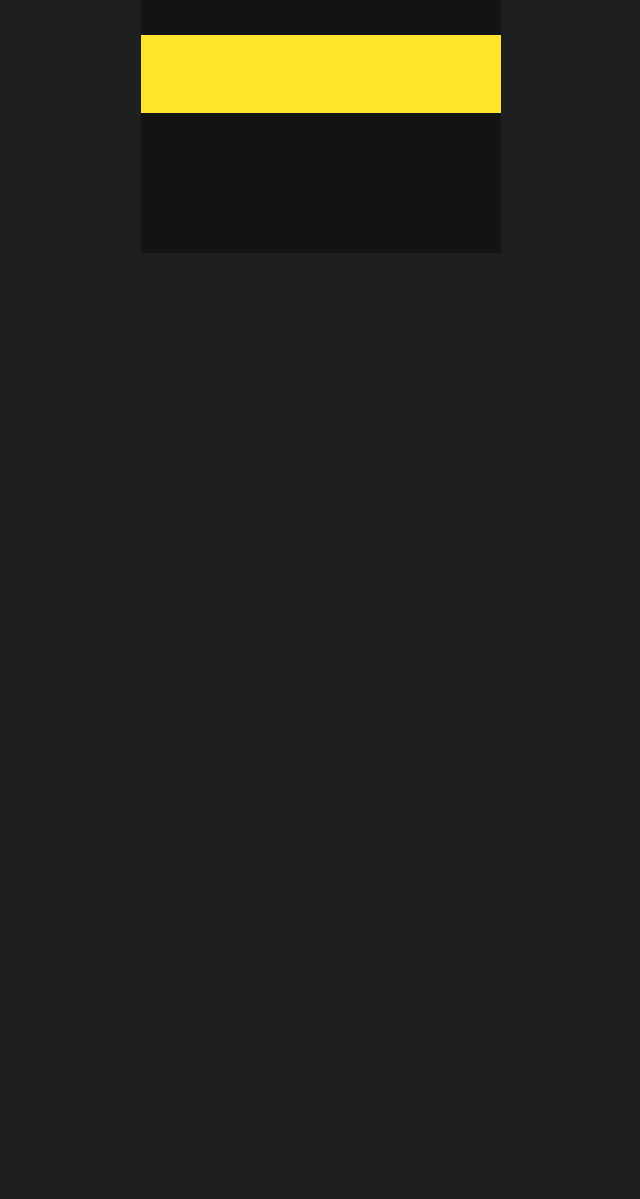
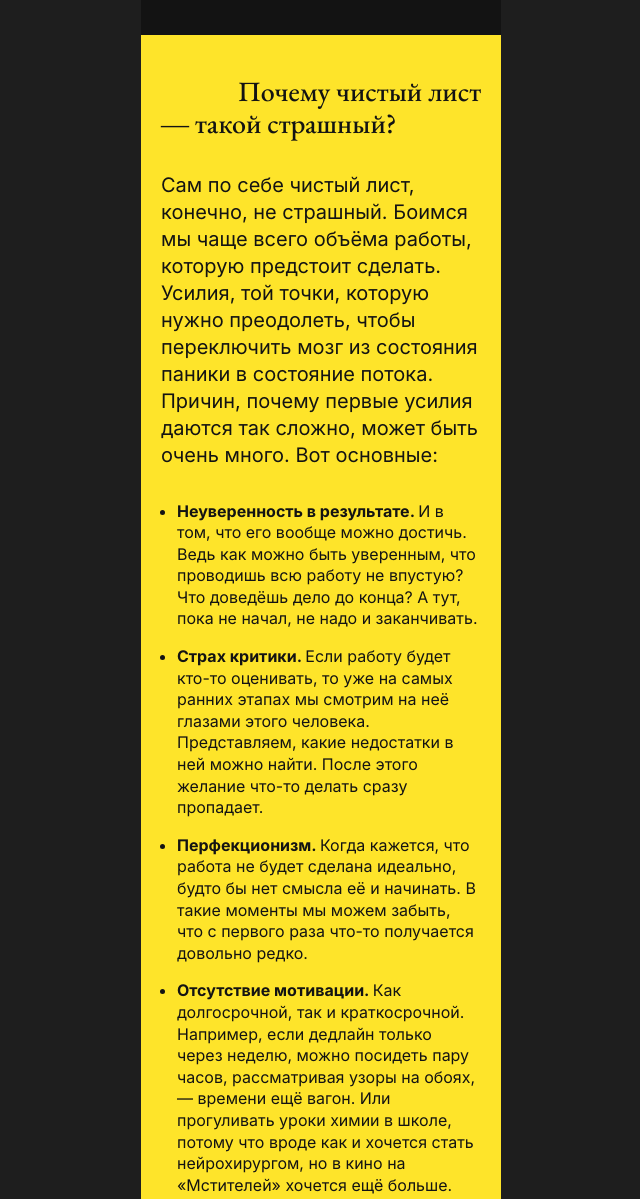
Before and after one commit to agkondakov91/s-chistogo-lista, a plain HTML site: page index.html in a window 1280 px wide. Shown: the part 872-2071 px from the top of the page, without its empty margins (319-959 px from the left). Before the commit the page ends 1125 px from the top, so only its background shows below. Drawn offline with Linux system fonts and the light colour scheme.

Commit message:
#4 feat: верстка и структурирование блока reasons

```diff
--- /dev/null
+++ b/blocks/content-section/__introduction/content-section__introduction.css
@@ -0,0 +1,5 @@
+.content-section__introduction {
+  margin-bottom: 32px;
+  font-size: 20px;
+  line-height: 135%;
+}
--- /dev/null
+++ b/blocks/content-section/__list-accent/content-section__list-accent.css
@@ -0,0 +1,4 @@
+.content-section__list-accent {
+  font-size: 16px;
+  font-weight: 700;
+}
--- /dev/null
+++ b/blocks/content-section/__list-item/content-section__list-item.css
@@ -0,0 +1,4 @@
+.content-section__list-item {
+  font-size: 16px;
+  line-height: 135%;
+}
--- /dev/null
+++ b/blocks/content-section/__list/content-section__list.css
@@ -0,0 +1,6 @@
+.content-section__list {
+  display: flex;
+  flex-direction: column;
+  gap: 16px;
+  padding-left: 16px;
+}
--- /dev/null
+++ b/blocks/content-section/__subtitle/content-section__subtitle.css
@@ -0,0 +1,7 @@
+.content-section__subtitle {
+  margin-bottom: 32px;
+  font-family: "EB Garamond", "Times New Roman", serif;
+  font-size: 28px;
+  font-weight: 500;
+  line-height: 115%;
+}
--- /dev/null
+++ b/blocks/intro/__date/intro__date.css
@@ -0,0 +1,5 @@
+.intro__date {
+  white-space: nowrap;
+  font-size: 16px;
+  line-height: 120%;
+}
--- /dev/null
+++ b/blocks/intro/__heading/intro__heading.css
@@ -0,0 +1,7 @@
+.intro__heading {
+  margin-bottom: 24px;
+  display: flex;
+  justify-content: space-between;
+  gap: 16px;
+  color: #ccc;
+}
--- /dev/null
+++ b/blocks/intro/__main-text/intro__main-text.css
@@ -0,0 +1,7 @@
+.intro__main-text {
+  display: flex;
+  flex-direction: column;
+  gap: 24px;
+  font-size: 16px;
+  line-height: 135%;
+}
--- /dev/null
+++ b/blocks/intro/__title/intro__title.css
@@ -0,0 +1,7 @@
+.intro__title {
+  display: inline-block;
+  max-width: 203px;
+  font-size: 16px;
+  font-weight: 400;
+  line-height: 120%;
+}
--- /dev/null
+++ b/blocks/intro/intro.css
@@ -0,0 +1,3 @@
+.intro {
+  padding: 30px 20px 38px;
+}
--- /dev/null
+++ b/blocks/reasons/reasons.css
@@ -0,0 +1,3 @@
+.reasons {
+  padding: 40px 20px 38px;
+}
--- a/index.html
+++ b/index.html
@@ -71,9 +71,57 @@
           </p>
         </div>
       </section>
-      <section
-        class="reasons content-section content-section_theme_bright"
-      ></section>
+      <section class="reasons content-section content-section_theme_bright">
+        <h3 class="content-section__subtitle">
+          <span class="accent-span text-right">Почему чистый лист</span>
+          <span class="accent-span">— такой cтрашный?</span>
+        </h3>
+        <p class="content-section__introduction">
+          Сам по себе чистый лист, конечно, не страшный. Боимся мы чаще всего
+          объёма работы, которую предстоит сделать. Усилия, той точки, которую
+          нужно преодолеть, чтобы переключить мозг из состояния паники в
+          состояние потока. Причин, почему первые усилия даются так сложно,
+          может быть очень много. Вот основные:
+        </p>
+        <ul class="content-section__list">
+          <li class="content-section__list-item">
+            <span class="content-section__list-accent"
+              >Неуверенность в результате. </span
+            >И в том, что его вообще можно достичь. Ведь как можно быть
+            уверенным, что проводишь всю работу не впустую? Что доведёшь дело до
+            конца? А тут, пока не начал, не надо и заканчивать.
+          </li>
+          <li class="content-section__list-item">
+            <span class="content-section__list-accent">Страх критики. </span
+            >Если работу будет кто-то оценивать, то уже на самых ранних этапах
+            мы смотрим на неё глазами этого человека. Представляем, какие
+            недостатки в ней можно найти. После этого желание что-то делать
+            сразу пропадает.
+          </li>
+          <li class="content-section__list-item">
+            <span class="content-section__list-accent">Перфекционизм. </span
+            >Когда кажется, что работа не будет сделана идеально, будто бы нет
+            смысла её и начинать. В такие моменты мы можем забыть, что с первого
+            раза что-то получается довольно редко.
+          </li>
+          <li class="content-section__list-item">
+            <span class="content-section__list-accent"
+              >Отсутствие мотивации. </span
+            >Как долгосрочной, так и краткосрочной. Например, если дедлайн
+            только через неделю, можно посидеть пару часов, рассматривая узоры
+            на обоях, — времени ещё вагон. Или прогуливать уроки химии в школе,
+            потому что вроде как и хочется стать нейрохирургом, но в кино на
+            «Мстителей» хочется ещё больше.
+          </li>
+          <li class="content-section__list-item">
+            <span class="content-section__list-accent"
+              >Недостаток информации. </span
+            >Начинать что-то особенно сложно, если вы новичок в теме и только
+            разбираетесь, что к чему. Вам может казаться, что каждая строчка —
+            глупость, и вообще всё, что вы сделаете, — будет неправильно.
+          </li>
+        </ul>
+      </section>
       <section
         class="how-to content-section content-section_theme_dark"
       ></section>
--- a/pages/index.css
+++ b/pages/index.css
@@ -22,3 +22,18 @@
 @import url(../blocks/accent-span/accent-span.css);
 @import url(../blocks/text-center/text-center.css);
 @import url(../blocks/text-right/text-right.css);
+
+/* Intro */
+@import url(../blocks/intro/intro.css);
+@import url(../blocks/intro/__heading/intro__heading.css);
+@import url(../blocks/intro/__title/intro__title.css);
+@import url(../blocks/intro/__date/intro__date.css);
+@import url(../blocks/intro/__main-text/intro__main-text.css);
+
+/* Reasons */
+@import url(../blocks/reasons/reasons.css);
+@import url(../blocks/content-section/__subtitle/content-section__subtitle.css);
+@import url(../blocks/content-section/__introduction/content-section__introduction.css);
+@import url(../blocks/content-section/__list/content-section__list.css);
+@import url(../blocks/content-section/__list-item/content-section__list-item.css);
+@import url(../blocks/content-section/__list-accent/content-section__list-accent.css);
--- a/style.css
+++ b/style.css
@@ -1,42 +1,4 @@
 
-.intro {
-    padding: 30px 20px 38px;
-}
-
-.intro__heading {
-    margin-bottom: 24px;
-    display: flex;
-    justify-content: space-between;
-    gap: 16px;
-    color: #ccc;
-}
-
-.intro__title {
-    display: inline-block;
-    max-width: 203px;
-    font-size: 16px;
-    font-weight: 400;
-    line-height: 120%;
-}
-
-.intro__date {
-    white-space: nowrap;
-    font-size: 16px;
-    line-height: 120%;
-}
-
-.intro__main-text {
-    display: flex;
-    flex-direction: column;
-    gap: 24px;
-    font-size: 16px;
-    line-height: 135%;
-}
-
-
-.reasons {
-    padding: 40px 20px 38px;
-}
 
 .how-to {
     padding: 40px 20px 60px;
```
